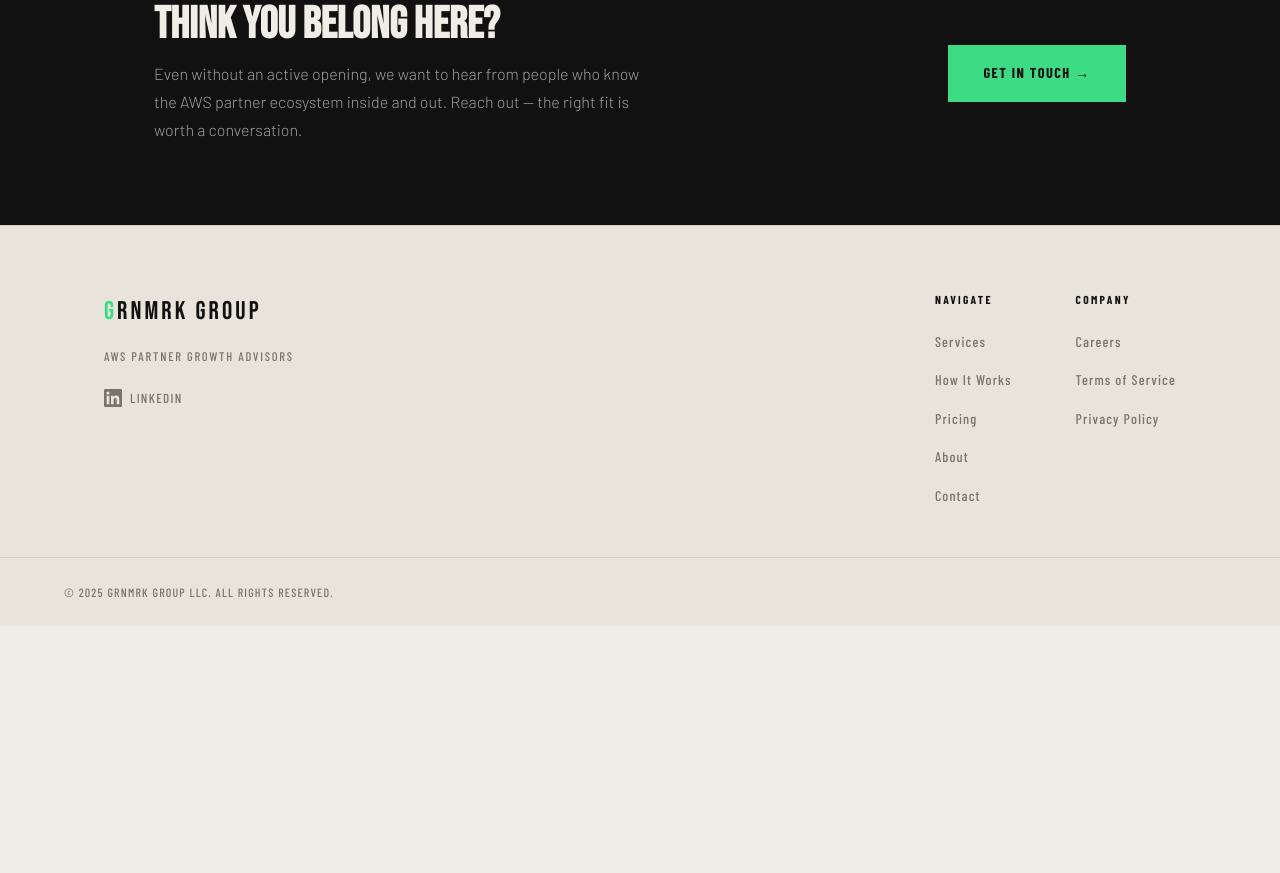
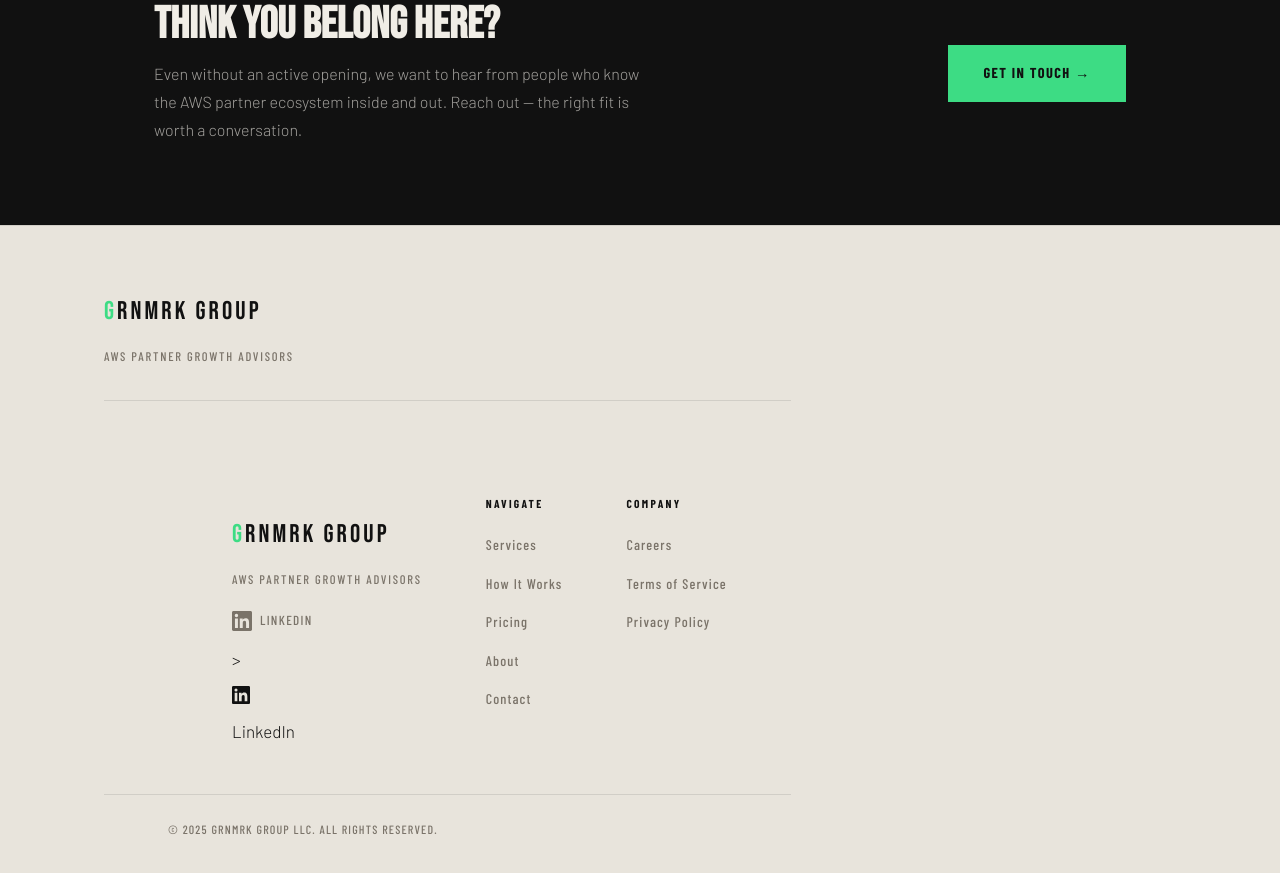
Before and after one commit to grnmrk/grnmrk-website, a plain HTML site: page careers.html in a window 1280 px wide. Shown: the part 2080-2953 px from the top of the page. Before the commit the page ends 2706 px from the top, so only its background shows below. Drawn offline with nearby package versions, Linux system fonts and the light colour scheme.

Commit message:
linkedin link for careers page

```diff
--- a/careers.html
+++ b/careers.html
@@ -471,7 +471,16 @@
     <div class="footer-brand">
       <a class="footer-logo" href="index.html"><span>G</span>RNMRK GROUP</a>
       <p class="footer-tagline">AWS Partner Growth Advisors</p>
-      <a class="footer-linkedin" href="#" aria-label="LinkedIn">
+      <a class="footer-linkedin" <!-- FOOTER -->
+<footer>
+  <div class="footer-top">
+    <div class="footer-brand">
+      <a class="footer-logo" href="#"><span>G</span>RNMRK GROUP</a>
+      <p class="footer-tagline">AWS Partner Growth Advisors</p>
+      <a class="footer-linkedin" href="https://www.linkedin.com/company/grnmrk-group/" aria-label="LinkedIn" target="_blank" rel="noopener noreferrer">
+        <svg xmlns="http://www.w3.org/2000/svg" width="20" height="20" viewBox="0 0 24 24" fill="currentColor"><path d="M20.447 20.452h-3.554v-5.569c0-1.328-.027-3.037-1.852-3.037-1.853 0-2.136 1.445-2.136 2.939v5.667H9.351V9h3.414v1.561h.046c.477-.9 1.637-1.85 3.37-1.85 3.601 0 4.267 2.37 4.267 5.455v6.286zM5.337 7.433a2.062 2.062 0 0 1-2.063-2.065 2.064 2.064 0 1 1 2.063 2.065zm1.782 13.019H3.555V9h3.564v11.452zM22.225 0H1.771C.792 0 0 .774 0 1.729v20.542C0 23.227.792 24 1.771 24h20.451C23.2 24 24 23.227 24 22.271V1.729C24 .774 23.2 0 22.222 0h.003z"/></svg>
+        LinkedIn
+      </a>>
         <svg xmlns="http://www.w3.org/2000/svg" width="18" height="18" viewBox="0 0 24 24" fill="currentColor"><path d="M20.447 20.452h-3.554v-5.569c0-1.328-.027-3.037-1.852-3.037-1.853 0-2.136 1.445-2.136 2.939v5.667H9.351V9h3.414v1.561h.046c.477-.9 1.637-1.85 3.37-1.85 3.601 0 4.267 2.37 4.267 5.455v6.286zM5.337 7.433a2.062 2.062 0 0 1-2.063-2.065 2.064 2.064 0 1 1 2.063 2.065zm1.782 13.019H3.555V9h3.564v11.452zM22.225 0H1.771C.792 0 0 .774 0 1.729v20.542C0 23.227.792 24 1.771 24h20.451C23.2 24 24 23.227 24 22.271V1.729C24 .774 23.2 0 22.222 0h.003z"/></svg>
         LinkedIn
       </a>
```
